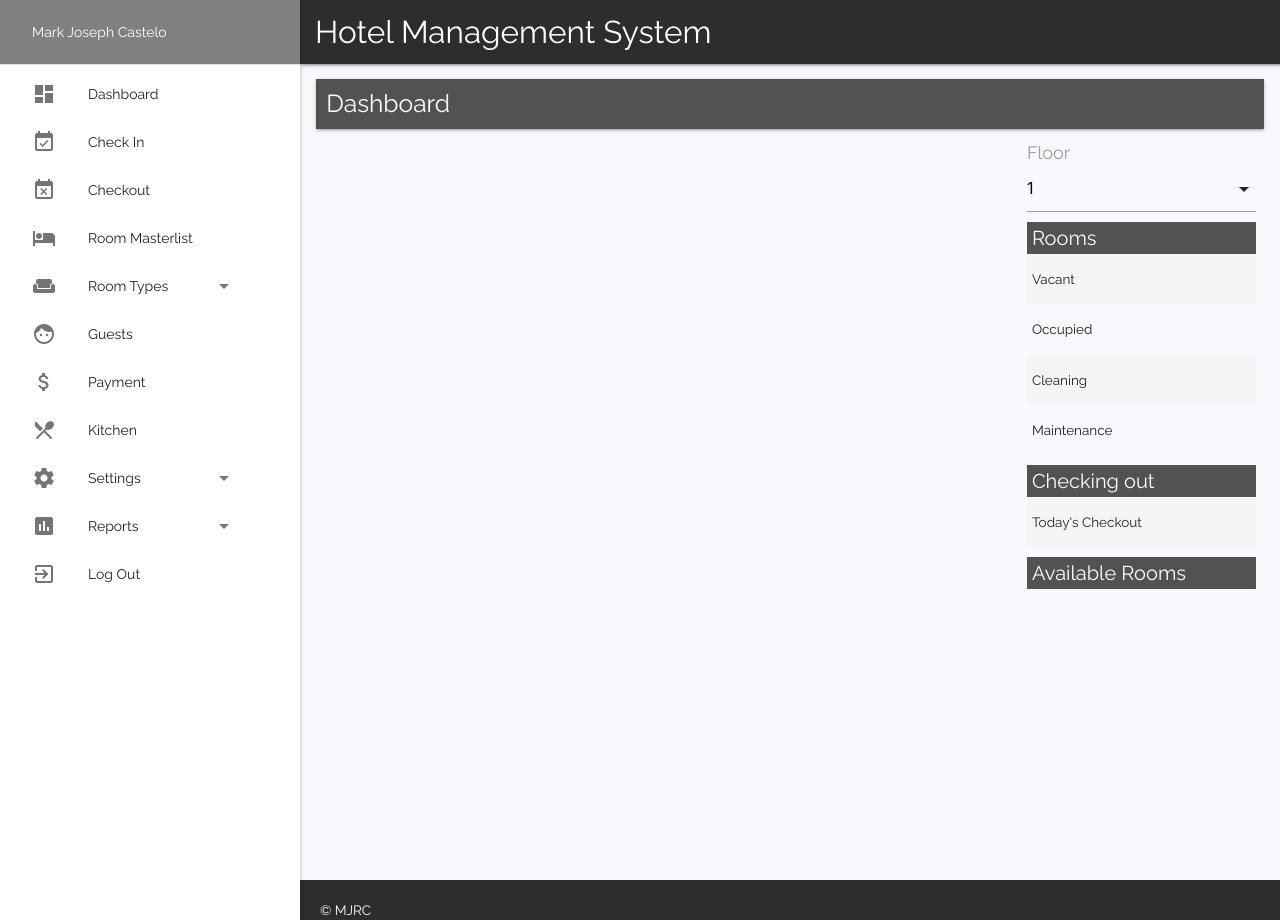
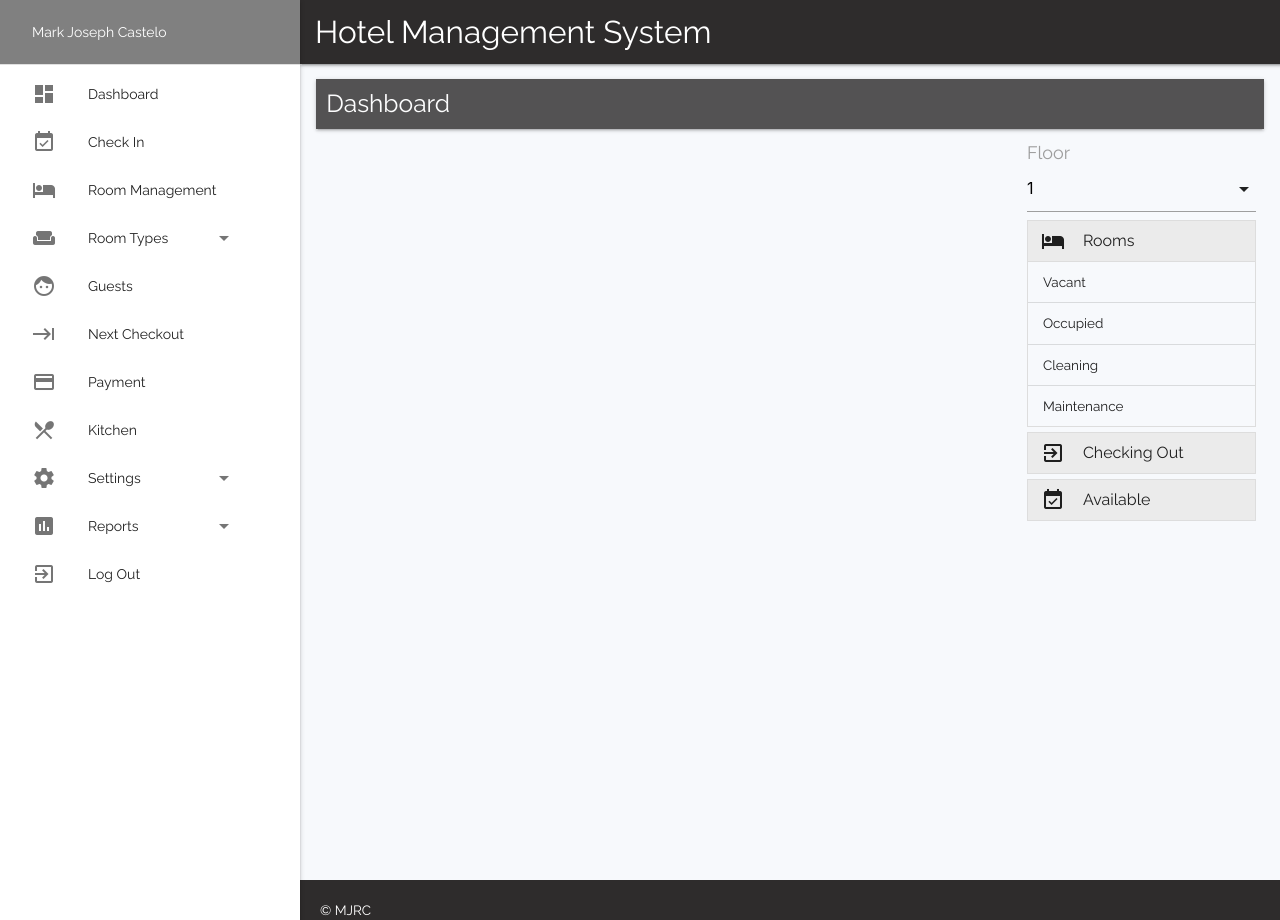
Before and after one commit to clsudevops/HMS, a PHP site: page / in a window 1280 px wide. Run offline with PHP 8.4, Linux system fonts and the light colour scheme; data that the repository does not hold is empty.

Commit message:
Currently adding guest module

```diff
--- a/includes/css/mystyle.css
+++ b/includes/css/mystyle.css
@@ -63,6 +63,7 @@ h5{
     color: white;
 }
 .page-header2{
+    /* background-color: #81c784; */
     background-color: #1563b2;
     opacity: 0.7;
     height: 40px;
@@ -187,6 +188,15 @@ input[type=time]:not(.browser-default) {
 .tabcontainer{
     padding: 10px 8px 10px 0px !important;
 }
+@media only screen and (max-width: 600px) {
+    #bedCardsContainer {
+        padding-left: 10px !important;
+        padding-right: 10px !important;
+    }
+    .tabcontainer{
+        padding: 10px 4px 10px 4px !important;
+    }
+}
 
 .card .card-image{
     padding: 0px 15px !important;
@@ -202,14 +212,14 @@ input[type=time]:not(.browser-default) {
     display: flex;
     align-items: center;
     justify-content: center;
-    padding: 8px 0px !important;
+    padding: 3px 0px !important;
+    font-size: 18px !important;
 }
-.bedCards .card-action a.btn-floating{
-    margin: 0 3px;
-}
+
 .bedCards .seperate p.roomNo{
     text-align: center;
     margin: 5px 0px;
+    font-size: 15px;
 }
 
 /* room status backgrounds */
@@ -229,6 +239,7 @@ input[type=time]:not(.browser-default) {
 .checkout{
     background-color: #eeff41;
 }
+
 h5.sum-heading{
     background-color: #2b2929;
     opacity: 0.8;
@@ -244,3 +255,35 @@ h5.sum-heading{
 .summary table td{
     cursor: pointer;
 }
+.index-summaries{
+    box-shadow: none;
+    margin: 5px 0px !important;
+}
+.index-summaries .collapsible-header{
+    padding: 8px 5px 8px 10px;
+    font-size: 16px !important;
+    /* background-color: #2b2929;
+    opacity: 0.8;
+    color: white; */
+    /* background-color: #f0eeee; */
+    background-color: #ebebeb;
+}
+.index-summaries .collapsible-body{
+    padding: 0 !important;
+}
+.index-summaries .collapsible-body table tr td{
+    padding: 10px 10px 10px 15px !important;
+
+}
+.index-summaries .collapsible-body table tr{
+    cursor:pointer;
+}
+.index-summaries .collapsible-body table tr:last-child{
+    border: none !important;
+}
+.roomLink{
+    color: black;
+}
+.checkInContainer input[type=text]:not(.browser-default):disabled{
+    color:black;
+}
--- a/includes/js/index.js
+++ b/includes/js/index.js
@@ -1,22 +1,17 @@
 // indexe php start
 
 // function for creating rooms card
-function createCardRoom(roomNo, status, type, rate, checkoutDate){
-    var myRoom = '<div class="col s6 m3" style="padding-left:0px; padding-right:23px;">' +
-                    '<div class="card bedCards">' +
-                        '<div class="seperate" onmouseover="test(\'' + roomNo + '\', \'' + type + '\', \'' + rate + '\')" onmouseleave="test1(\'' + roomNo + '\', \'' + status + '\', \'' + checkoutDate + '\')">' +
+function createCardRoom(roomNo,floor, status, type, rate, checkoutDate){
+    var myRoom = '<div class="col s6 m3" id="bedCardsContainer" style="padding-left:0px; padding-right:23px;">' +
+                    '<div class="card bedCards" id="bedCards_'+ roomNo +'">' +
+                        '<div class="seperate" onmouseover="test(\'' + roomNo + '\', \'' + type + '\', \'' + rate + '\')" onmouseleave="test1(\'' + roomNo + '\', \'' + checkoutDate + '\')">' +
                             '<p class="roomNo" id="room_' + roomNo + '">Room No ' + roomNo + '</p>' +
                             '<div class="card-image ' + status + '" id="img_' + roomNo + '">' +
                                 '<img class="materialboxed" src="includes/images/bed1.png">' +
                             '</div>' +
-                            '<div class="card-content" id="content_' + roomNo + '" style="text-align:center;">' +
+                        '</div>' +
+                        '<div class="card-action" id="content_' + roomNo + '">' +
                                 status +
-                            '</div>' +
-                        '</div>' +
-                        '<div class="card-action">' +
-                            '<a class="btn-floating btn-flat btn-small waves-effect light-green lighten-2"><i class="material-icons">done</i></a>' +
-                            '<a class="btn-floating btn-flat btn-small waves-effect light-blue lighten-2"><i class="material-icons">delete_sweep</i></a>' +
-                            '<a class="btn-floating btn-flat btn-small waves-effect orange lighten-2"><i class="material-icons">launch</i></a>' +
                         '</div>' +
                     '</div>' +
                 '</div>'
@@ -27,12 +22,13 @@ function createCardRoom(roomNo, status, type, rate, checkoutDate){
 function cardLoop(data) {
     for (var i = 0; i < data.length; i++) {
         var roomNo = data[i].roomNo;
+        var floor = data[i].floor;
         var status = data[i].status;
         var type = data[i].type;
         var rate = data[i].rate;
         var checkoutDate = data[i].checkoutDate;
 
-        $('#roomsList').append(createCardRoom(roomNo, status, type, rate, checkoutDate));
+        $('#roomsList').append(createCardRoom(roomNo, floor, status, type, rate, checkoutDate));
 
         var myDateNow = getCurrentDate();
         var checkoutDate = getMyDate(checkoutDate);
@@ -41,6 +37,14 @@ function cardLoop(data) {
             $("#img_" + roomNo).addClass("checkout");
             $("#content_" + roomNo).text("For Checkout");
         }
+
+        if (checkoutDate == myDateNow || status == 'Occupied'){
+            $("#bedCards_" + roomNo).wrap('<a class="roomLink" href="checkOut.php"></a>');
+        }
+        else{
+            $("#bedCards_" + roomNo).wrap('<a class="roomLink" href="checkIn.php?roomNo='+ roomNo +'"></a>');
+        }
+
     }
 }
 
@@ -160,10 +164,10 @@ function typeFilter (type) {
 // hovering details of room
 function test(roomNo, type, rate) {
     $("#room_" + roomNo).text(type);
-    $("#content_" + roomNo).text('Php ' + rate);
+    $("#bedCards_" + roomNo).addClass('hoverable');
 }
 // mouse leave
-function test1(roomNo, status, checkoutDate) {
+function test1(roomNo, checkoutDate) {
     var myDateNow = getCurrentDate();
     var checkoutDate = getMyDate(checkoutDate);
     $("#room_" + roomNo).text('Room No ' + roomNo);
@@ -171,9 +175,6 @@ function test1(roomNo, status, checkoutDate) {
     if (checkoutDate == myDateNow) {
         $("#content_" + roomNo).text("For Checkout");
     }
-    else{
-        $("#content_" + roomNo).text(status);
-    }
 }
 
 // index.php js up to here
--- a/index.php
+++ b/index.php
@@ -33,33 +33,37 @@
                                     ?>
                                 </select>
                                 <div>
-                                    <h5 class="sum-heading">
-                                        Rooms
-                                    </h5>
-                                    <div class="summary">
-                                        <table class="striped highlight">
+                                    <ul class="collapsible index-summaries ">
+                                        <li class="active">
+                                            <div class="collapsible-header"><i class="material-icons">hotel</i>Rooms</div>
+                                            <div class="collapsible-body">
+                                                <table class="highlight">
                                                     <tr id="vacant" class="status"><td style="width:196px">Vacant</td><td id="vacantCount"></td></tr>
                                                     <tr id="occupied" class="status"><td>Occupied</td><td id="occupiedCount"></td></tr>
                                                     <tr id="cleaning" class="status"><td>Cleaning</td><td id="cleaningCount"></td></tr>
                                                     <tr id="maintenance" class="status"><td>Maintenance</td><td id="maintenanceCount"></td></tr>
                                                 </table>
                                             </div>
-                                    <h5 class="sum-heading">
-                                        Checking out
-                                    </h5>
-                                    <div class="summary">
-                                        <table class="striped highlight">
+                                        </li>
+                                    </ul>
+                                    <ul class="collapsible index-summaries ">
+                                        <li>
+                                            <div class="collapsible-header"><i class="material-icons">exit_to_app</i>Checking Out</div>
+                                            <div class="collapsible-body">
+                                                <table class="highlight">
                                                     <tr id="checkingOut"><td style="width:196px">Today's Checkout</td><td id="todaysCheckoutCount"></td></tr>
                                                 </table>
                                             </div>
-                                    <h5 class="sum-heading">
-                                        Available Rooms
-                                    </h5>
-                                    <div class="summary">
-                                        <table class="striped highlight" id="bedTypes">
-
-                                        </table>
+                                        </li>
+                                    </ul>
+                                    <ul class="collapsible index-summaries ">
+                                        <li>
+                                            <div class="collapsible-header"><i class="material-icons">event_available</i>Available</div>
+                                            <div class="collapsible-body">
+                                                <table class="highlight" id="bedTypes"></table>
                                             </div>
+                                        </li>
+                                    </ul>
                                 </div>
                             </div>
                         </div>
--- a/jsInclude.php
+++ b/jsInclude.php
@@ -1,11 +1,12 @@
-<script type="text/javascript" src="includes/js/materialize.js"></script>
 <script type="text/javascript" src="includes/js/script.js"></script>
+
+<!-- <script src="https://cdnjs.cloudflare.com/ajax/libs/materialize/1.0.0-beta/js/materialize.min.js"></script> -->
 <script
     src="https://code.jquery.com/jquery-3.3.1.js"
     integrity="sha256-2Kok7MbOyxpgUVvAk/HJ2jigOSYS2auK4Pfzbm7uH60="
     crossorigin="anonymous">
 </script>
-
+<script type="text/javascript" src="includes/js/materialize.js"></script>
 <script>
     M.AutoInit();
 </script>
--- a/pages/layout/sidenav.php
+++ b/pages/layout/sidenav.php
@@ -7,8 +7,7 @@
     <li><div class="divider user-divider"></div></li>
     <li><a href="index.php"><i class="material-icons">dashboard</i>Dashboard</a></li>
     <li><a href="checkIn.php"><i class="material-icons">event_available</i>Check In</a></li>
-    <li><a href="#!"><i class="material-icons">event_busy</i>Checkout</a></li>
-    <li><a href="roomMasterlist.php"><i class="material-icons">hotel</i>Room Masterlist</a></li>
+    <li><a href="roomManagement.php"><i class="material-icons">hotel</i>Room Management</a></li>
     <ul class="collapsible collapsible-accordion">
         <li>
             <a class="collapsible-header"><i class="material-icons">weekend</i>Room Types<i class="material-icons right">arrow_drop_down</i></a>
@@ -20,8 +19,9 @@
             </div>
         </li>
     </ul>
-    <li><a href="#"><i class="material-icons left">face</i>Guests</a></li>
-    <li><a href="#"><i class="material-icons left">attach_money</i>Payment</a></li>
+    <li><a href="guest.php"><i class="material-icons left">face</i>Guests</a></li>
+    <li><a href="#"><i class="material-icons left">keyboard_tab</i>Next Checkout</a></li>
+    <li><a href="#"><i class="material-icons left">payment</i>Payment</a></li>
     <li><a href="#"><i class="material-icons left">restaurant_menu</i>Kitchen</a></li>
    <!-- reports -->
     <ul class="collapsible collapsible-accordion">
```
Also changed, not shown: checkIn.php (+44 -31 lines), guest.php (added, +73 -0 lines), roomManagement.php (renamed from roomMasterlist.php, +12 -6 lines). Lines whose indentation alone changed are shown as unchanged.
